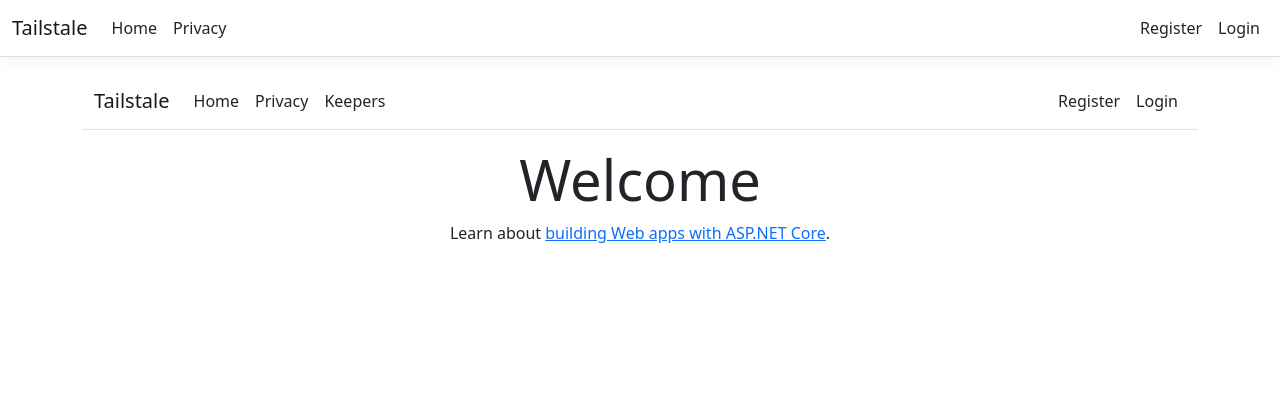
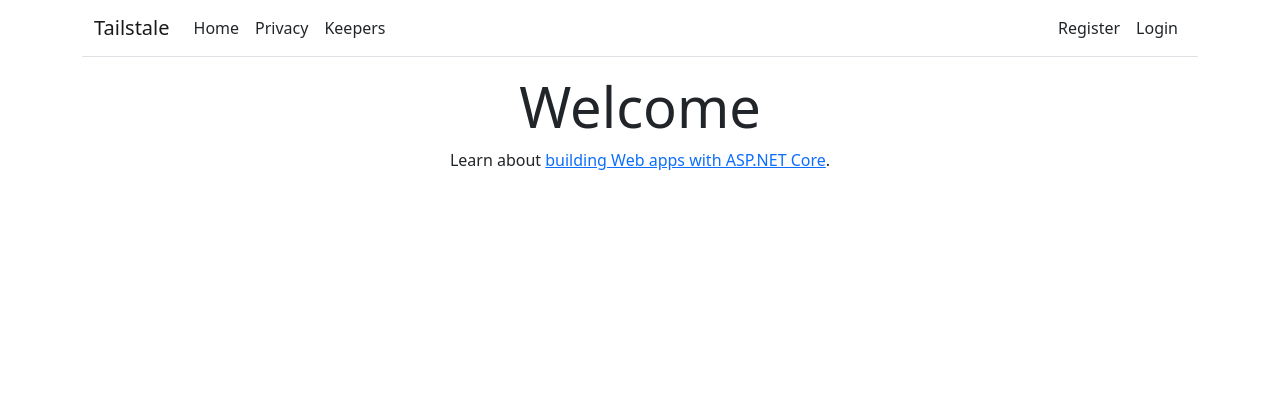
Before and after one commit to TangHao0724/Tailstale, an ASP.NET Core app: page / in a window 1280 px wide. Shown: the top 420 px of the page. Run offline with ASP.NET Core 8, Linux system fonts and the light colour scheme; style sheets or scripts are compiled from the project's sources; some libraries are stand-ins or nearby versions.

Commit message:
erase _LAyout

```diff
--- a/Tailstale/Views/Shared/_Layout.cshtml
+++ b/Tailstale/Views/Shared/_Layout.cshtml
@@ -10,26 +10,7 @@
 </head>
 <body>
     <header>
-        <nav class="navbar navbar-expand-sm navbar-toggleable-sm navbar-light bg-white border-bottom box-shadow mb-3">
-            <div class="container-fluid">
-                <a class="navbar-brand" asp-area="" asp-controller="Home" asp-action="Index">Tailstale</a>
-                <button class="navbar-toggler" type="button" data-bs-toggle="collapse" data-bs-target=".navbar-collapse" aria-controls="navbarSupportedContent"
-                        aria-expanded="false" aria-label="Toggle navigation">
-                    <span class="navbar-toggler-icon"></span>
-                </button>
-                <div class="navbar-collapse collapse d-sm-inline-flex justify-content-between">
-                    <ul class="navbar-nav flex-grow-1">
-                        <li class="nav-item">
-                            <a class="nav-link text-dark" asp-area="" asp-controller="Home" asp-action="Index">Home</a>
-                        </li>
-                        <li class="nav-item">
-                            <a class="nav-link text-dark" asp-area="" asp-controller="Home" asp-action="Privacy">Privacy</a>
-                        </li>
-                    </ul>
-                    <partial name="_LoginPartial" />
-                </div>
-            </div>
-        </nav>
+
     </header>
     <div class="container">
         <main role="main" class="pb-3">
```
